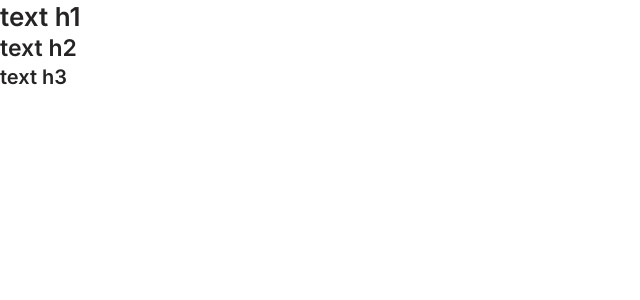
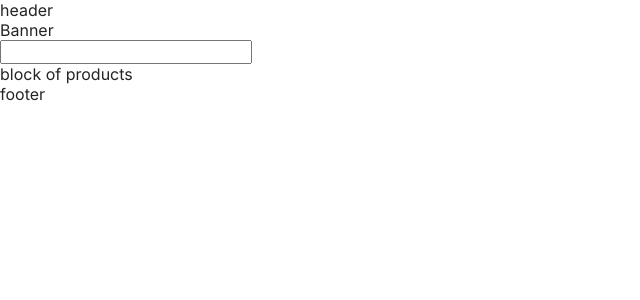
Before and after one commit to sarafashka/muse-group, a React (Vite) app: page / in a window 1280 px wide. Shown: the top 300 px of the page, without its empty margins (0-640 px from the left). Built offline with nearby package versions, Linux system fonts and the light colour scheme.

Commit message:
feat: add base structure

```diff
--- a/package.json
+++ b/package.json
@@ -11,7 +11,9 @@
   },
   "dependencies": {
     "react": "^18.2.0",
-    "react-dom": "^18.2.0",
+    "react-dom": "^18.3.1",
+    "react-hook-form": "^7.51.5",
+    "react-router-dom": "^6.23.1",
     "sass": "^1.77.4"
   },
   "devDependencies": {
--- a/src/components/App/index.tsx
+++ b/src/components/App/index.tsx
@@ -1,12 +1,17 @@
+import Footer from "../Footer";
+import FormToJoin from "../FormToJoin";
+import Header from "../Header";
+import ProductCard from "../ProductCard";
+
 const App = () => {
   return (
     <>
-      <h1>
-        text h1
-      </h1>
-      <h2>text h2</h2>
-      <h3>text h3</h3>
-    </>
+      <Header/>
+      <div>Banner</div>
+      <FormToJoin/>
+      <ProductCard/>
+      <Footer/>
+      </>
   )
 }
 
--- /dev/null
+++ b/src/components/Footer/index.tsx
@@ -0,0 +1,9 @@
+const Footer:React.FC = () => {
+  return(
+    <>
+    <div>footer</div>
+    </>
+  )
+};
+
+export default Footer;
--- /dev/null
+++ b/src/components/FormToJoin/index.tsx
@@ -0,0 +1,7 @@
+const FormToJoin: React.FC = () => {
+  return (
+    <input/>
+  )
+}
+
+export default FormToJoin;
--- /dev/null
+++ b/src/components/Header/index.tsx
@@ -0,0 +1,9 @@
+const Header:React.FC = () => {
+  return(
+    <>
+    <div>header</div>
+    </>
+  )
+};
+
+export default Header;
--- /dev/null
+++ b/src/components/ProductCard/index.tsx
@@ -0,0 +1,9 @@
+const ProductCard = () => {
+  return (
+    <>
+    <div> block of products</div>
+    </>
+  )
+}
+
+export default ProductCard;
```
Also changed, not shown: src/components/index.tsx (added), 1 other file (tests, documents, lock files or other folders).
